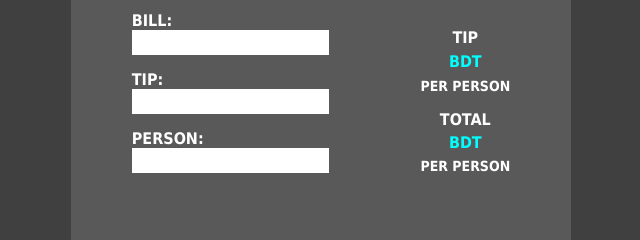
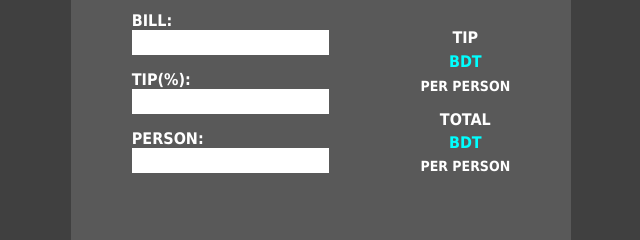
Before and after one commit to mehrab-abir/tip-calculator, a plain HTML site: page index.html in a window 1280 px wide. Shown: the part 142-382 px from the top of the page, 319-959 px from the left. Drawn offline with Linux system fonts and the light colour scheme.

Commit message:
Update index.html

```diff
--- a/index.html
+++ b/index.html
@@ -27,7 +27,7 @@
                         </div>
 
                         <div>
-                            <label for="tip" class="labelCls">TIP:</label><br>
+                            <label for="tip" class="labelCls">TIP(%):</label><br>
                             <input type="text" name="tip" id="" class="input">
                         </div>
                         <div>
```
